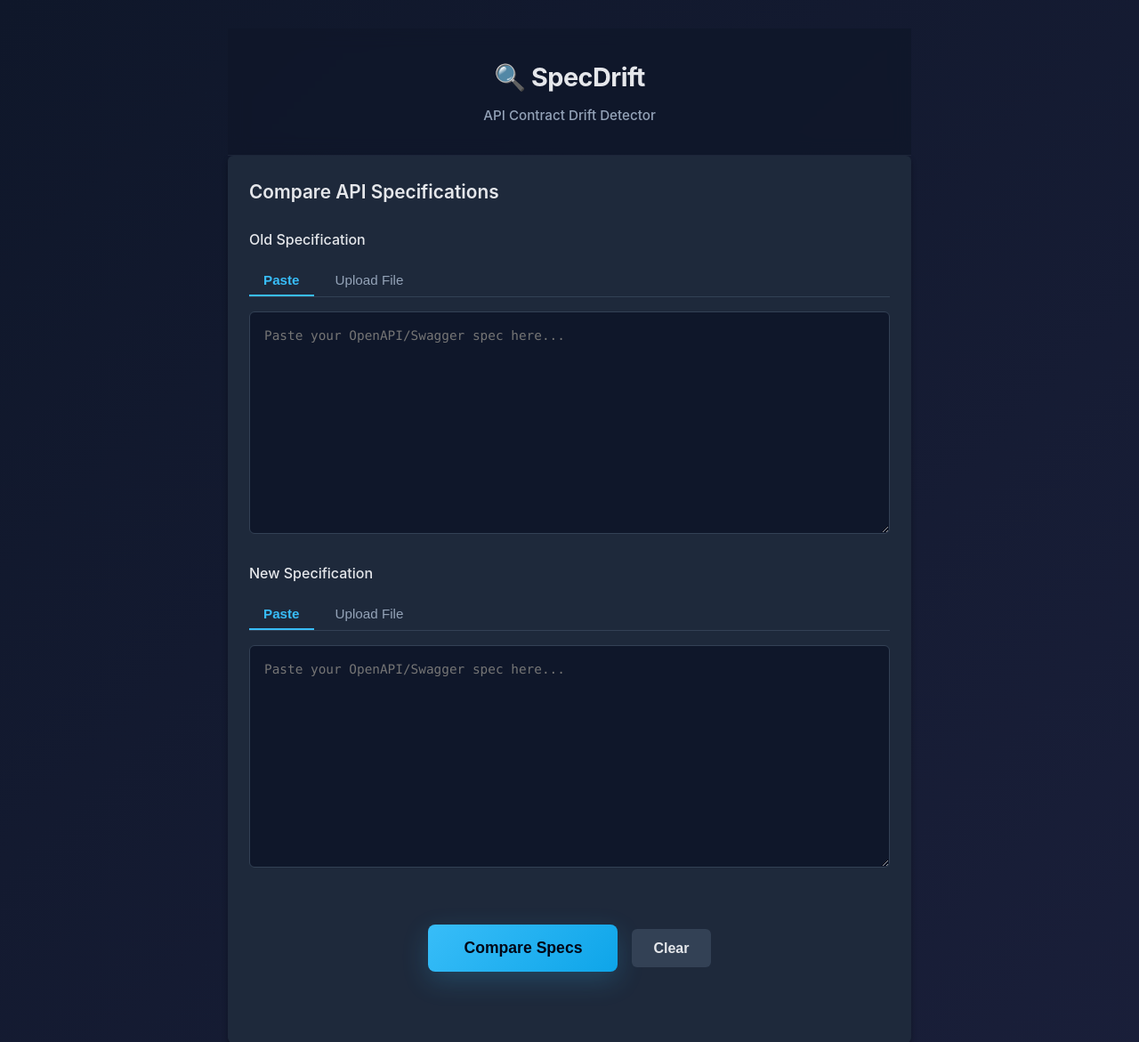
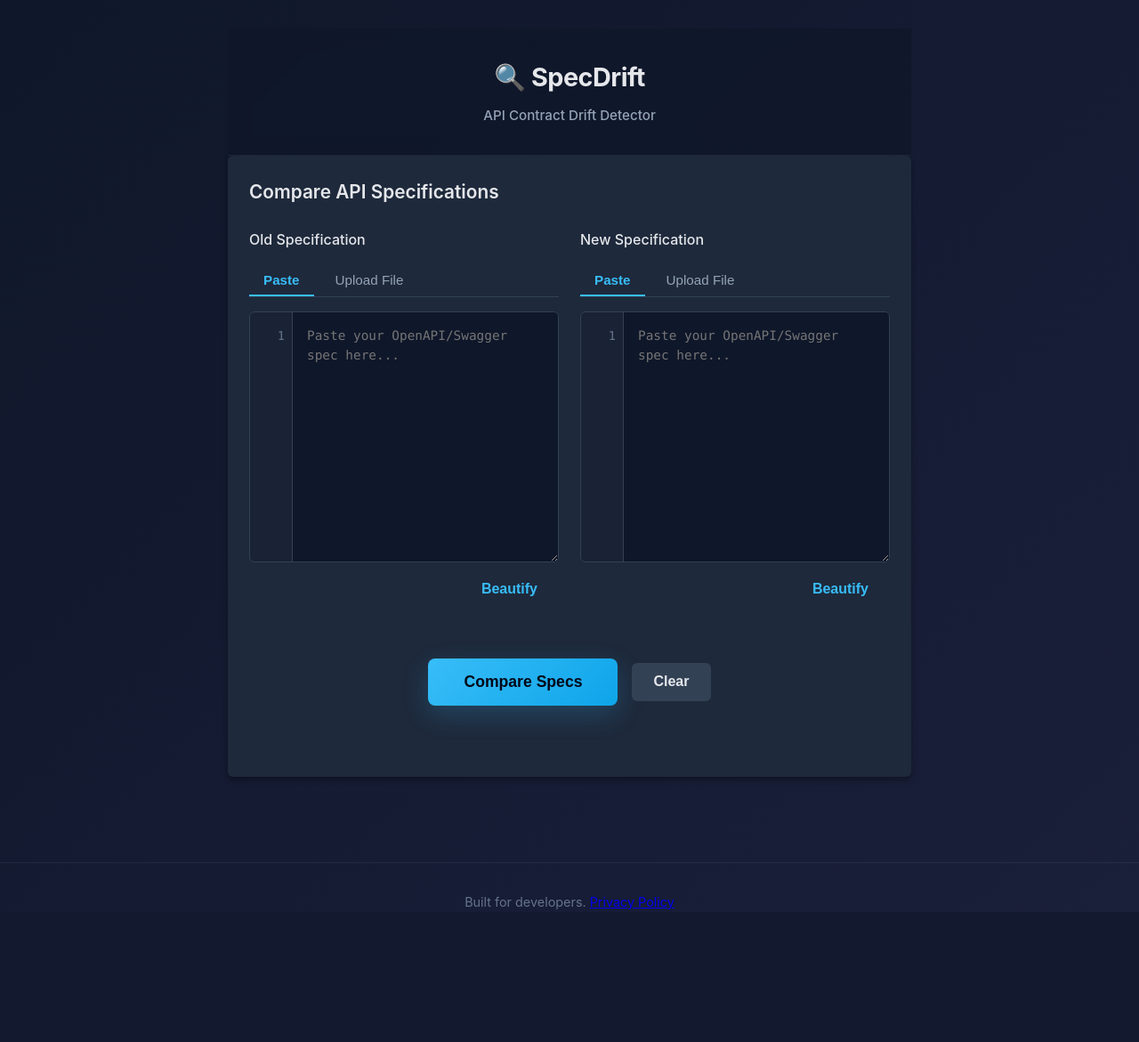
Before and after one commit to ahmed-881994/specdrift, a FastAPI app: page /upload in a window 1280 px wide. Shown: the top 1171 px of the page at 89% size. After the commit the page ends 1022 px from the top, so only its background shows below. Run offline with FastAPI, Linux system fonts and the light colour scheme; some libraries are stand-ins or nearby versions.

Commit message:
fix: Update spec comparison formats to include 'auto' option and enhance upload page layout with improved styling and line number synchronization

```diff
--- a/app/services/diff_service.py
+++ b/app/services/diff_service.py
@@ -15,7 +15,7 @@
 
     @staticmethod
     def compare_specs(
-        old_content: str, new_content: str, old_format: str = "json", new_format: str = "json"
+        old_content: str, new_content: str, old_format: str = "auto", new_format: str = "auto"
     ) -> Dict[str, Any]:
         """
         Compare two API specifications and return diff result.
@@ -23,8 +23,8 @@
         Args:
             old_content: Content of the original spec
             new_content: Content of the new spec
-            old_format: Format of old spec ("json" or "yaml")
-            new_format: Format of new spec ("json" or "yaml")
+            old_format: Format of old spec ("json", "yaml", or "auto")
+            new_format: Format of new spec ("json", "yaml", or "auto")
 
         Returns:
             Dictionary with summary and list of changes
--- a/app/static/style.css
+++ b/app/static/style.css
@@ -165,6 +165,77 @@
 /* Forms */
 .form-container {
     margin-bottom: var(--spacing-lg);
+}
+
+.spec-grid {
+    display: grid;
+    grid-template-columns: repeat(auto-fit, minmax(320px, 1fr));
+    gap: var(--spacing-lg);
+    align-items: start;
+}
+
+.spec-grid .form-group {
+    margin-bottom: 0;
+}
+
+.spec-input {
+    display: grid;
+    grid-template-columns: auto 1fr;
+    border: 1px solid var(--color-border);
+    border-radius: var(--radius);
+    overflow: hidden;
+    background: var(--color-background);
+    max-height: 60vh;
+}
+
+.line-numbers {
+    width: 3rem;
+    padding: var(--spacing-md) var(--spacing-sm);
+    background: rgba(148, 163, 184, 0.08);
+    color: var(--color-text-muted);
+    font-family: 'Monaco', 'Courier New', monospace;
+    font-size: 0.85rem;
+    text-align: right;
+    user-select: none;
+    border-right: 1px solid var(--color-border);
+    line-height: 1.5;
+    overflow-y: auto;
+}
+
+.line-numbers span {
+    display: block;
+}
+
+.spec-input .spec-textarea {
+    border: none;
+    border-radius: 0;
+    min-height: 280px;
+    max-height: 60vh;
+    overflow: auto;
+}
+
+.spec-input .spec-textarea:focus {
+    outline: none;
+    box-shadow: none;
+}
+
+.input-actions {
+    display: flex;
+    justify-content: flex-end;
+    gap: var(--spacing-sm);
+    margin-top: var(--spacing-sm);
+}
+
+.btn-tertiary {
+    background: transparent;
+    color: var(--color-primary);
+    border: 1px solid var(--color-border);
+    padding: 0.55rem 0.9rem;
+}
+
+.btn-tertiary:hover {
+    border-color: var(--color-primary);
+    background: rgba(56, 189, 248, 0.08);
 }
 
 fieldset {
--- a/app/templates/upload.html
+++ b/app/templates/upload.html
@@ -7,6 +7,7 @@
     <title>SpecDrift - API Contract Drift Detector</title>
     <link rel="stylesheet" href="/static/style.css">
     <link rel="icon" href="/static/favicon.ico" sizes="any">
+    <script src="https://cdn.jsdelivr.net/npm/js-yaml@4.1.0/dist/js-yaml.min.js" integrity="sha256-e8e8fqaW5HhtVcOTk0C8SpY2bMV4wgm92AAe0W8k2T8=" crossorigin="anonymous"></script>
     <script async src="https://pagead2.googlesyndication.com/pagead/js/adsbygoogle.js?client=ca-pub-3858220107949234" crossorigin="anonymous"></script>
 </head>
 <body>
@@ -38,6 +39,7 @@
                 <fieldset>
                     <legend>Compare API Specifications</legend>
 
+                    <div class="spec-grid">
                         <div class="form-group">
                             <label for="oldSpecTab">Old Specification</label>
                             <div class="input-tabs">
@@ -50,7 +52,13 @@
                                        class="file-input" />
                             </div>
                             <div class="tab-content" id="oldPasteTab">
-                            <textarea id="oldSpecText" class="spec-textarea" placeholder="Paste your OpenAPI/Swagger spec here..."></textarea>
+                                <div class="spec-input">
+                                    <div class="line-numbers" aria-hidden="true"></div>
+                                    <textarea id="oldSpecText" class="spec-textarea" placeholder="Paste your OpenAPI/Swagger spec here..." spellcheck="false"></textarea>
+                                </div>
+                                <div class="input-actions">
+                                    <button type="button" class="btn btn-tertiary" data-target="oldSpecText">Beautify</button>
+                                </div>
                             </div>
                         </div>
 
@@ -66,7 +74,14 @@
                                        class="file-input" />
                             </div>
                             <div class="tab-content" id="newPasteTab">
-                            <textarea id="newSpecText" class="spec-textarea" placeholder="Paste your OpenAPI/Swagger spec here..."></textarea>
+                                <div class="spec-input">
+                                    <div class="line-numbers" aria-hidden="true"></div>
+                                    <textarea id="newSpecText" class="spec-textarea" placeholder="Paste your OpenAPI/Swagger spec here..." spellcheck="false"></textarea>
+                                </div>
+                                <div class="input-actions">
+                                    <button type="button" class="btn btn-tertiary" data-target="newSpecText">Beautify</button>
+                                </div>
+                            </div>
                         </div>
                     </div>
 
@@ -116,6 +131,78 @@
                 // Show selected tab
                 tabContent.style.display = 'block';
                 this.classList.add('active');
+                syncLineNumbers();
+            });
+        });
+
+        // Line numbers
+        const textareas = [
+            document.getElementById('oldSpecText'),
+            document.getElementById('newSpecText')
+        ];
+
+        function updateLineNumbers(textarea) {
+            const gutter = textarea?.previousElementSibling;
+            if (!gutter) return;
+            const lines = (textarea.value.split(/\n/).length || 1);
+            gutter.innerHTML = '';
+            for (let i = 1; i <= lines; i += 1) {
+                const line = document.createElement('span');
+                line.textContent = i;
+                gutter.appendChild(line);
+            }
+            gutter.scrollTop = textarea.scrollTop;
+        }
+
+        function syncLineNumbers() {
+            textareas.forEach(updateLineNumbers);
+        }
+
+        textareas.forEach(textarea => {
+            if (!textarea) return;
+            textarea.addEventListener('input', () => updateLineNumbers(textarea));
+            textarea.addEventListener('scroll', () => {
+                const gutter = textarea.previousElementSibling;
+                if (gutter) gutter.scrollTop = textarea.scrollTop;
+            });
+        });
+
+        syncLineNumbers();
+
+        // Basic JSON/YAML formatting
+        function formatSpec(textareaId) {
+            const textarea = document.getElementById(textareaId);
+            if (!textarea) return;
+            const raw = textarea.value;
+            if (!raw.trim()) return;
+
+            // Try JSON first
+            try {
+                const parsedJson = JSON.parse(raw);
+                textarea.value = JSON.stringify(parsedJson, null, 2);
+                updateLineNumbers(textarea);
+                return;
+            } catch (err) {
+                // Fall through to YAML
+            }
+
+            // Try YAML if js-yaml is available
+            if (window.jsyaml && typeof window.jsyaml.load === 'function') {
+                try {
+                    const parsedYaml = window.jsyaml.load(raw);
+                    const dumped = window.jsyaml.dump(parsedYaml, { indent: 2, lineWidth: 80 });
+                    textarea.value = dumped;
+                    updateLineNumbers(textarea);
+                } catch (err) {
+                    // No-op if not valid YAML; keep user content untouched
+                }
+            }
+        }
+
+        document.querySelectorAll('.btn-tertiary').forEach(button => {
+            button.addEventListener('click', () => {
+                const target = button.dataset.target;
+                if (target) formatSpec(target);
             });
         });
 
```
Lines whose indentation alone changed are shown as unchanged.
